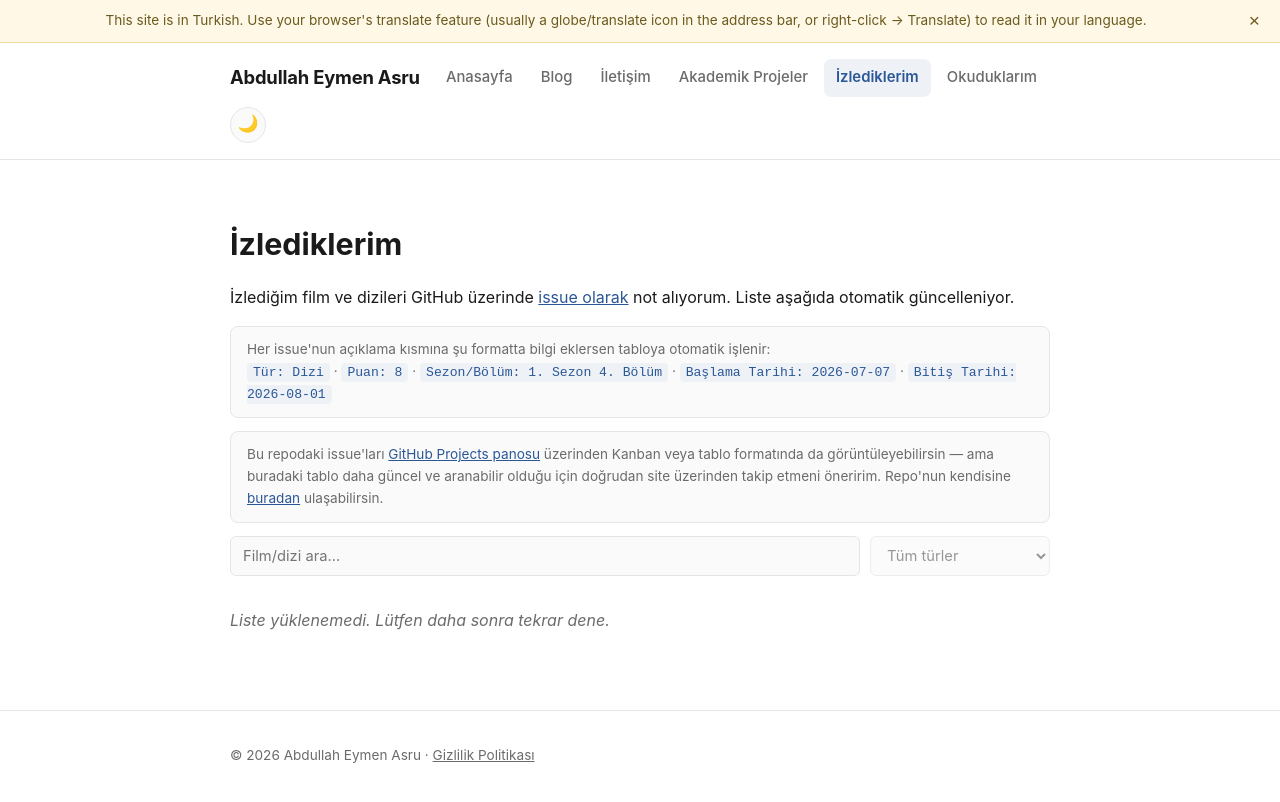
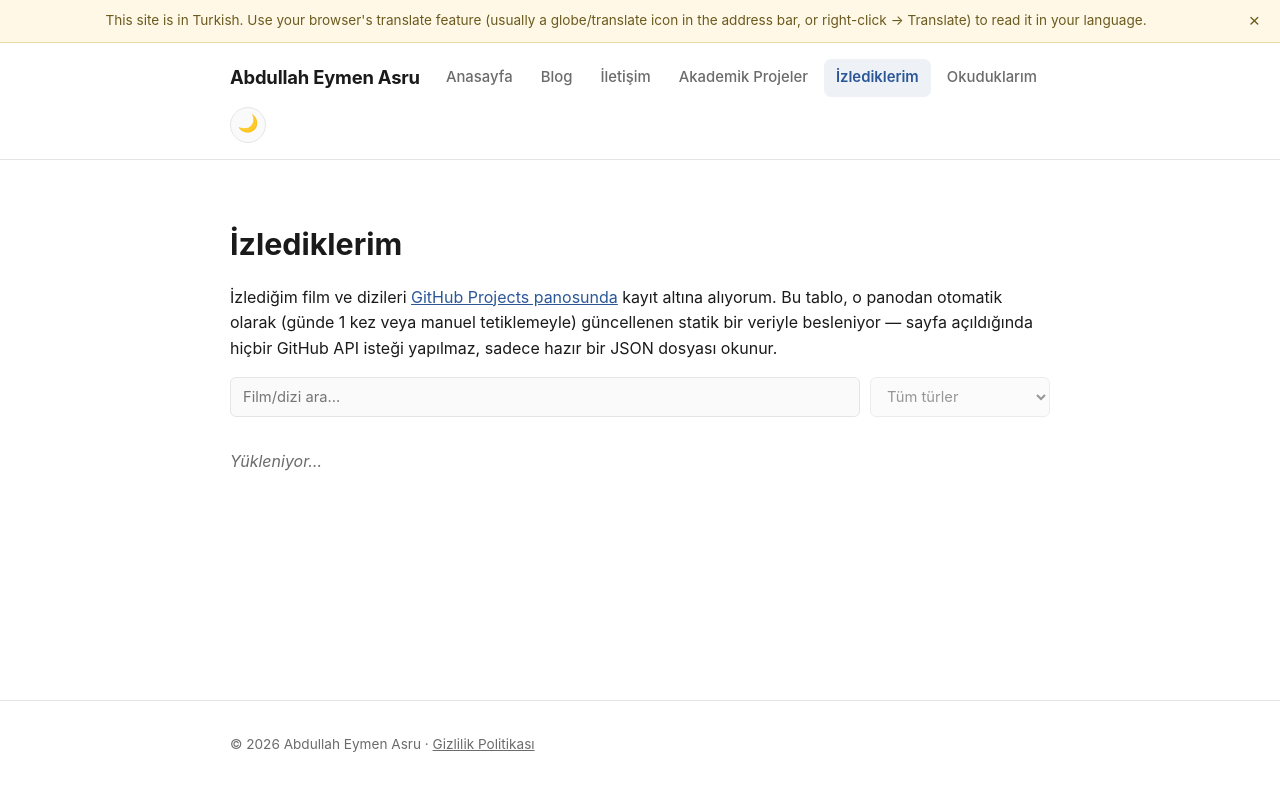
Before and after one commit to abdullah-eymen-asru/abdullah-eymen-asru.github.io, a Jekyll site: the page built from izlediklerim.md, in a window 1280 px wide. Shown: the top 802 px of the page. Built offline with Jekyll 4.4.1, drawn with Linux system fonts in a browser that asks for light colours; part of the change alters nothing that is shown.

Commit message:
Refactor watched items display and data fetching
Updated the way watched movies and series are recorded and displayed. Improved the script for fetching and displaying data from GitHub issues.

```diff
--- a/izlediklerim.md
+++ b/izlediklerim.md
@@ -5,22 +5,11 @@ title: İzlediklerim
 
 <h1>İzlediklerim</h1>
 <p>
-  İzlediğim film ve dizileri GitHub üzerinde
-  <a href="https://github.com/{{ site.kutuphane_repo }}/issues?q=is%3Aissue+label%3Aizleme" target="_blank">issue olarak</a>
-  not alıyorum. Liste aşağıda otomatik güncelleniyor.
-</p>
-
-<p class="format-hint">
-  Her issue'nun açıklama kısmına şu formatta bilgi eklersen tabloya otomatik işlenir:<br>
-  <code>Tür: Dizi</code> · <code>Puan: 8</code> · <code>Sezon/Bölüm: 1. Sezon 4. Bölüm</code> ·
-  <code>Başlama Tarihi: 2026-07-07</code> · <code>Bitiş Tarihi: 2026-08-01</code>
-</p>
-
-<p class="format-hint">
-  Bu repodaki issue'ları <a href="{{ site.izleme_projects_url }}" target="_blank">GitHub Projects panosu</a>
-  üzerinden Kanban veya tablo formatında da görüntüleyebilirsin — ama buradaki tablo
-  daha güncel ve aranabilir olduğu için doğrudan site üzerinden takip etmeni öneririm.
-  Repo'nun kendisine <a href="https://github.com/abdullah-eymen-asru/izleme-okuma-listem" target="_blank">buradan</a> ulaşabilirsin.
+  İzlediğim film ve dizileri
+  <a href="{{ site.izleme_projects_url }}" target="_blank">GitHub Projects panosunda</a>
+  kayıt altına alıyorum. Bu tablo, o panodan otomatik olarak (günde 1 kez veya
+  manuel tetiklemeyle) güncellenen statik bir veriyle besleniyor — sayfa açıldığında
+  hiçbir GitHub API isteği yapılmaz, sadece hazır bir JSON dosyası okunur.
 </p>
 
 <div class="filter-row">
@@ -40,133 +29,15 @@ title: İzlediklerim
   <p class="loading">Yükleniyor…</p>
 </div>
 
+<script src="{{ '/assets/js/koleksiyon-tablo.js' | relative_url }}"></script>
 <script>
-(async function () {
-  const repo = "{{ site.kutuphane_repo }}";
-  const label = "izleme";
-  const url = `https://api.github.com/repos/${repo}/issues?labels=${label}&state=all&per_page=100`;
-  const container = document.getElementById("izlenenler-tablo");
-  const searchBox = document.getElementById("izleme-search");
-
-  // Issue açıklamasındaki "Alan Adı: Değer" satırlarını okuyup bir obje haline getirir
-  function bodyAyristir(body) {
-    const alanlar = {};
-    if (!body) return alanlar;
-    body.split("\n").forEach(satir => {
-      const eslesme = satir.match(/^([^:]+):\s*(.*)$/);
-      if (eslesme) {
-        const anahtar = eslesme[1].trim().toLowerCase();
-        const deger = eslesme[2].trim();
-        alanlar[anahtar] = deger;
-      }
-    });
-    return alanlar;
-  }
-
-  // GitHub'dan gelen metinler (başlık, açıklama alanları) kullanıcı tarafından
-  // yazılabildiği için doğrudan innerHTML'e basmıyoruz — HTML özel karakterlerini
-  // (< > & " ') zararsız hale getirip öyle ekliyoruz. Bu, kötü niyetli bir issue
-  // başlığının (örn. <script> içeren) tarayıcıda çalıştırılmasını engeller.
-  function escapeHtml(text) {
-    const div = document.createElement("div");
-    div.textContent = text == null ? "" : String(text);
-    return div.innerHTML;
-  }
-
-  // Ekstra savunma katmanı: bir link "http(s)://" ile başlamıyorsa reddediyoruz.
-  // Normalde issue.html_url GitHub'ın kendi ürettiği güvenli bir adres, ama
-  // ileride bu alan başka bir kaynaktan (örn. issue açıklamasından) besleniyor
-  // hale gelirse "javascript:..." gibi tehlikeli linkler süzülmüş olur.
-  function guvenliLink(url) {
-    if (typeof url === "string" && /^https?:\/\//i.test(url)) return url;
-    return "#";
-  }
-
-  try {
-    const res = await fetch(url);
-    if (!res.ok) throw new Error("API isteği başarısız: " + res.status);
-    const issues = await res.json();
-
-    if (!Array.isArray(issues) || issues.length === 0) {
-      container.innerHTML = '<p class="loading">Henüz eklenmiş bir kayıt yok.</p>';
-      return;
-    }
-
-    let rows = "";
-    issues.forEach(issue => {
-      const alanlar = bodyAyristir(issue.body);
-      const tur = alanlar["tür"] || alanlar["tur"] || "";
-      const puan = alanlar["puan"] || "";
-      const sezonBolum = alanlar["sezon/bölüm"] || alanlar["sezon/bolum"] || "";
-      const baslamaTarihi = alanlar["başlama tarihi"] || alanlar["baslama tarihi"] || "";
-      const bitisTarihi = alanlar["bitiş tarihi"] || alanlar["bitis tarihi"] || "";
-
-      // arama kutusu için tüm alanları tek metinde birleştirip küçük harfe çeviriyoruz
-      const searchText = [issue.title, tur, sezonBolum].join(" ").toLowerCase();
-
-      rows += `
-        <tr class="searchable" data-search="${escapeHtml(searchText)}" data-tur="${escapeHtml(tur.toLowerCase())}">
-          <td><a href="${escapeHtml(guvenliLink(issue.html_url))}" target="_blank">${escapeHtml(issue.title)}</a></td>
-          <td>${escapeHtml(tur)}</td>
-          <td>${escapeHtml(puan)}</td>
-          <td>${escapeHtml(sezonBolum)}</td>
-          <td>${escapeHtml(baslamaTarihi)}</td>
-          <td>${escapeHtml(bitisTarihi)}</td>
-        </tr>`;
-    });
-
-    container.innerHTML = `
-      <table>
-        <thead>
-          <tr>
-            <th>Başlık</th><th>Tür</th><th>Puan</th>
-            <th>Sezon/Bölüm</th><th>Başlama</th><th>Bitiş</th>
-          </tr>
-        </thead>
-        <tbody id="izleme-tbody">${rows}</tbody>
-      </table>`;
-
-    // Tablodaki satırlardan benzersiz türleri topla, açılır listeye (dropdown)
-    // seçenek olarak ekle. Yeni bir tür eklediğinde bu liste otomatik güncellenir,
-    // elle hiçbir şey değiştirmene gerek yok — 20-30 tür olsa bile ekranı doldurmaz.
-    const tumSatirlar = Array.from(document.querySelectorAll("#izleme-tbody .searchable"));
-    const benzersizTurler = [...new Set(
-      tumSatirlar.map(tr => tr.dataset.tur).filter(t => t !== "")
-    )].sort();
-
-    const turSelect = document.getElementById("tur-filtresi");
-
-    if (benzersizTurler.length > 0) {
-      benzersizTurler.forEach(tur => {
-        const ornekSatir = tumSatirlar.find(tr => tr.dataset.tur === tur);
-        const gorunenAd = ornekSatir.querySelector("td:nth-child(2)").textContent;
-
-        const option = document.createElement("option");
-        option.value = tur;
-        option.textContent = gorunenAd;
-        turSelect.appendChild(option);
-      });
-
-      turSelect.disabled = false;
-      turSelect.addEventListener("change", uygulaFiltre);
-    }
-
-    function uygulaFiltre() {
-      const q = searchBox.value.trim().toLowerCase();
-      const secilenTur = turSelect.value;
-      tumSatirlar.forEach(tr => {
-        const metinEslesiyor = tr.dataset.search.includes(q);
-        const turEslesiyor = !secilenTur || tr.dataset.tur === secilenTur;
-        tr.style.display = (metinEslesiyor && turEslesiyor) ? "" : "none";
-      });
-    }
-
-    searchBox.disabled = false;
-    searchBox.addEventListener("input", uygulaFiltre);
-
-  } catch (err) {
-    container.innerHTML = '<p class="error">Liste yüklenemedi. Lütfen daha sonra tekrar dene.</p>';
-    console.error(err);
-  }
-})();
+  koleksiyonTablosuOlustur({
+    jsonUrl: "{{ '/assets/data/izlenenler.json' | relative_url }}",
+    containerId: "izlenenler-tablo",
+    searchInputId: "izleme-search",
+    turSelectId: "tur-filtresi",
+    turFieldName: "Tür",
+    aramaAlanlari: ["Tür", "Sezon/Bölüm"],
+    gizliAlanlar: ["Durum"]
+  });
 </script>
```
